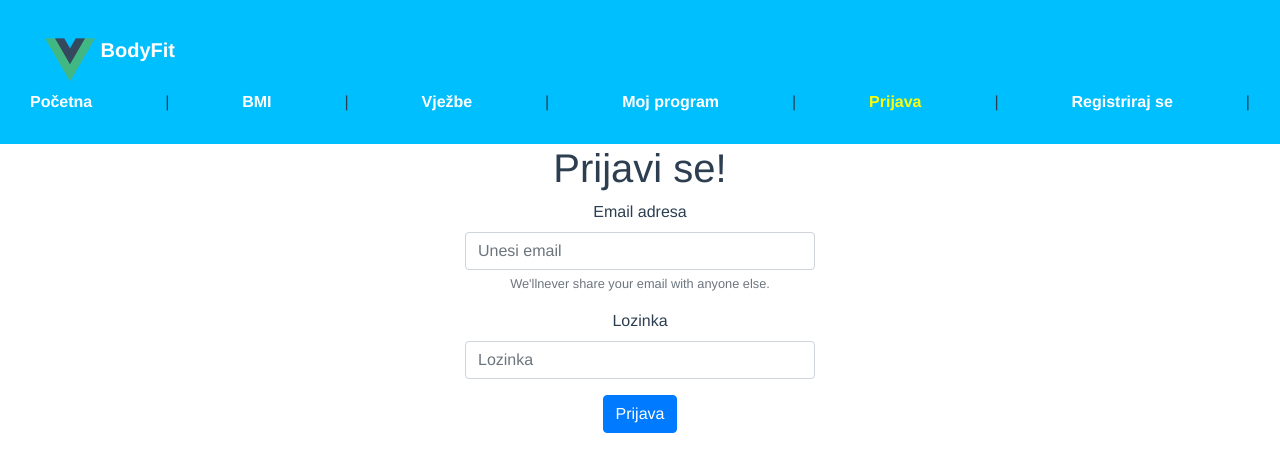
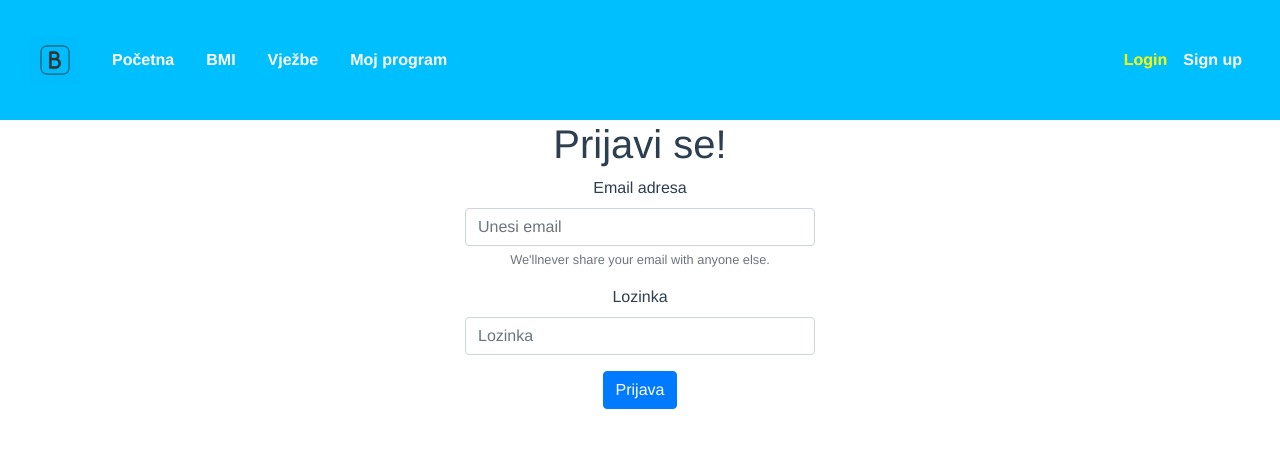
Before and after one commit to JosipTurbic/Programsko-projekt, a Vue app: page /Login in a window 1280 px wide. Shown: the top 472 px of the page. Built offline with nearby package versions, Linux system fonts and the light colour scheme; no server answers.

Commit message:
Navbar napokon lici na nesto

```diff
--- a/src/App.vue
+++ b/src/App.vue
@@ -1,28 +1,50 @@
 <template>
 
   <div id="app">
-    <nav  id="nav" class="navbar navbar-light bg-light">
-     <!-- Image and text -->
-  <div class="container-fluid">
-    <a class="navbar-brand" href="#">
-      <img src="@/assets/logo.png" alt="" width="50"  class="d-inline-block align-top">
-      BodyFit
-    </a>
-  </div>
-      <router-link to="/">Početna</router-link> |
-      <router-link to="/BMI">BMI</router-link> |
-      <router-link to="/Vjezbe">Vježbe</router-link> |
-      <router-link to="/Program">Moj program</router-link> |
-      <router-link to="/Login" v-if="!store.currentUser">Prijava</router-link> |
-      <router-link to="/Signup" v-if="!store.currentUser">Registriraj se</router-link> |
-      <a href="#" @click.prevent="logout()" v-if="store.currentUser">Odjavi se</a>
+        <nav id="nav" class="navbar navbar-expand-md navbar-light">
+            <router-link to="/" class="navbar-brand">
+                <img src="@/assets/icon.png" height="50" class="d-inline-block align-top" alt="" loading="lazy" />
+            </router-link>
+
+     <li class="nav-item"> <router-link to="/" class="nav-link">Početna</router-link> </li>
+     <li class="nav-item"> <router-link to="/BMI" class="nav-link">BMI</router-link> </li>
+     <li class="nav-item"> <router-link to="/Vjezbe" class="nav-link">Vježbe</router-link> </li>
+     <li class="nav-item"> <router-link to="/Program" class="nav-link">Moj program</router-link> </li>
 
 
+            <button
+                class="navbar-toggler"
+                type="button"
+                data-toggle="collapse"
+                data-target="#navbarToggler"
+                aria-controls="navbarToggler"
+                aria-expanded="false"
+                aria-label="Toggle navigation"
+            >
+                <span class="navbar-toggler-icon"></span>
+            </button>
+            <div class="collapse navbar-collapse" id="navbarToggler">
 
-    </nav>
-    <router-view/>
+                <!-- Image and text -->
+                <ul class="navbar-nav ml-auto">
+                    <li v-if="!store.currentUser" class="nav-item">
+                        <router-link to="/Login" class="nav-link">Login</router-link>
+                    </li>
+                    <li v-if="!store.currentUser" class="nav-item">
+                        <router-link to="/Signup" class="nav-link">Sign up</router-link>
+                    </li>
+                </ul>
+                <li v-if="store.currentUser" class="nav-item">
+                        <a href="#" @click.prevent="logout()" >Odjavi se</a>
+                    </li>
+            </div>
+        </nav>
 
-  </div>
+
+            <router-view />
+
+
+    </div>
 </template>
 
 <style lang="scss">
@@ -37,7 +59,7 @@
 
 #nav {
   padding: 30px;
-  text-align: left;
+
   background-color:#00BFFF !important;
 
 
@@ -49,7 +71,7 @@
       color: #FFFF00;
     }
   }
-  ul {
+  li {
     list-style-type: none;
 }
 }
```
Also changed, not shown: src/assets/icon.png (added).
